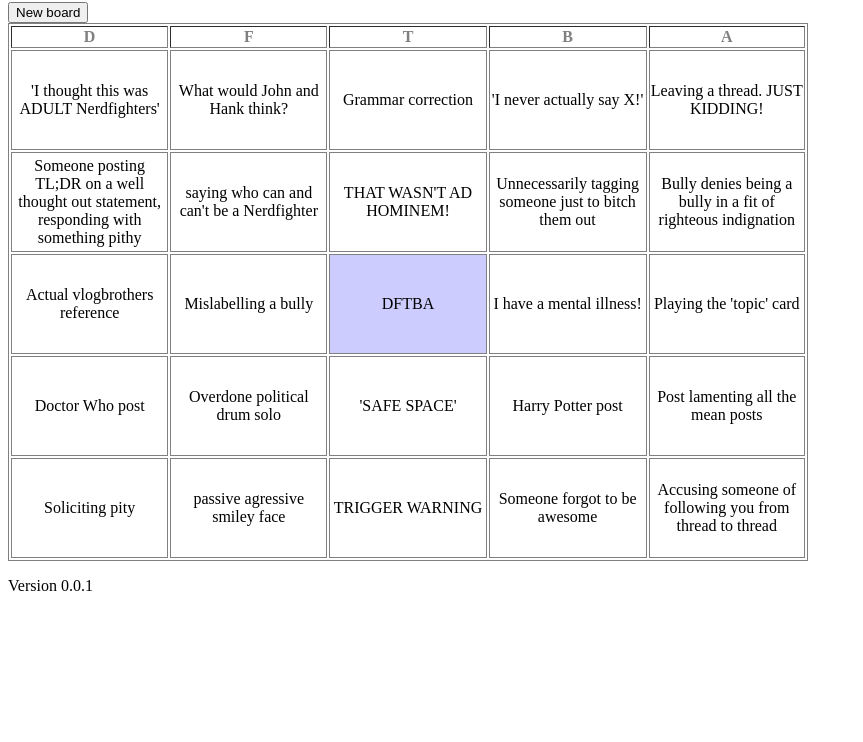
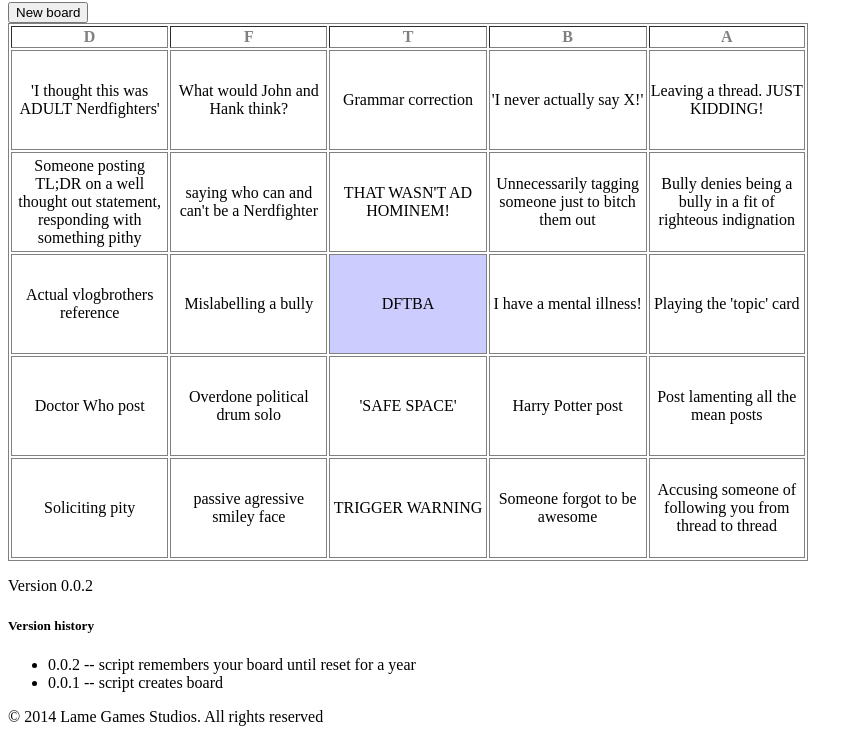
Before and after one commit to hugoestr/bingo, a plain HTML site: page index.html in a window 1280 px wide. Shown: the part 64-806 px from the top of the page, without its empty margins (0-863 px from the left). Drawn offline with Linux system fonts and the light colour scheme.

Commit message:
Adding version history and copyright statement

```diff
--- a/index.html
+++ b/index.html
@@ -88,7 +88,6 @@
 
         function retrieve(className) {
           var value =  $.cookie(boardCookie);
-          console.log(value);
           var board = JSON.parse(value);
           populate(className, board);
         }
@@ -166,6 +165,12 @@
     <h1>Nerdfighter Bingo</h1>
     <input type="button" id="reset" value="New board" />
     <div class="board"></div>
-    <p>Version 0.0.1</p>
+    <p>Version 0.0.2</p>
+    <h5>Version history</h5>
+    <ul>
+      <li>0.0.2 -- script remembers your board until reset for a year</li>
+      <li>0.0.1 -- script creates board</li>
+    </ul>
+      <p> &copy; 2014 Lame Games Studios. All rights reserved <p>
   </body>
 </html>
```
